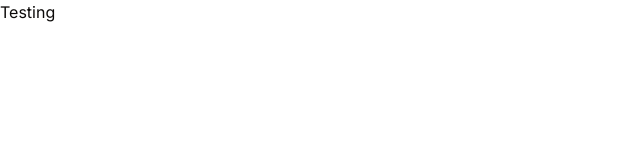
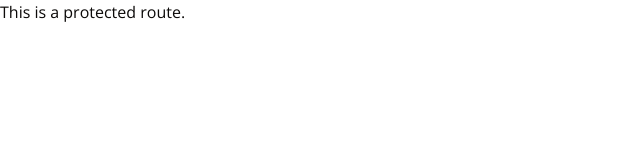
Before and after one commit to Deepcoders30/Discord-Clone, a Next.js app: page / in a window 1280 px wide. Shown: the top 160 px of the page, without its empty margins (0-640 px from the left). Built offline with nearby package versions, Linux system fonts and the light colour scheme.

Commit message:
folders setup

```diff
--- /dev/null
+++ b/app/(auth)/(routes)/login/page.tsx
@@ -0,0 +1,5 @@
+const LoginPage = () => {
+  return <div>Login</div>;
+};
+
+export default LoginPage;
--- /dev/null
+++ b/app/(auth)/(routes)/register/page.tsx
@@ -0,0 +1,5 @@
+const RegisterPage = () => {
+  return <div>Register</div>;
+};
+
+export default RegisterPage;
--- /dev/null
+++ b/app/(main)/(routes)/page.tsx
@@ -0,0 +1,3 @@
+export default function Home() {
+  return <div>This is a protected route.</div>;
+}
--- a/app/layout.tsx
+++ b/app/layout.tsx
@@ -1,11 +1,11 @@
 import './globals.css'
 import type { Metadata } from 'next'
-import { Inter } from 'next/font/google'
+import { Open_Sans } from 'next/font/google'
 
-const inter = Inter({ subsets: ['latin'] })
+const font = Open_Sans({ subsets: ['latin'] })
 
 export const metadata: Metadata = {
-  title: 'Create Next App',
+  title: 'Discord',
   description: 'Generated by create next app',
 }
 
@@ -16,7 +16,7 @@
 }) {
   return (
     <html lang="en">
-      <body className={inter.className}>{children}</body>
+      <body className={font.className}>{children}</body>
     </html>
   )
 }
--- a/app/page.tsx
+++ /dev/null
@@ -1,3 +0,0 @@
-export default function Home() {
-  return <div>Testing</div>;
-}
```
Also changed, not shown: app/(auth)/layout.tsx (added), 1 other file (tests, documents, lock files or other folders).
